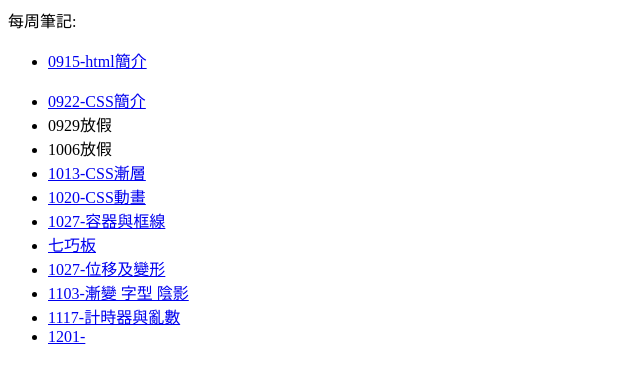
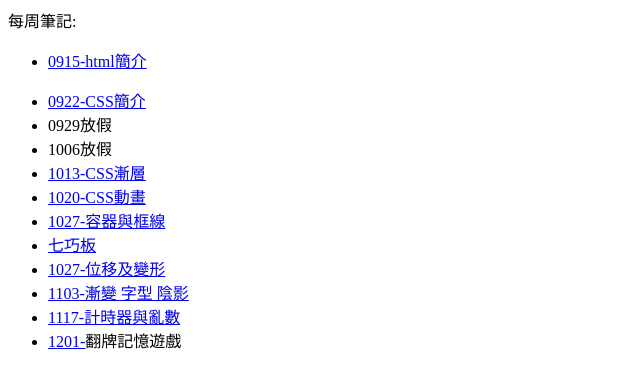
Before and after one commit to 410055-sudo/Murphy, a plain HTML site: page index.html in a window 1280 px wide. Shown: the whole page, without its empty margins (0-640 px from the left). Drawn offline with Linux system fonts and the light colour scheme.

Commit message:
新增翻牌記憶遊戲

```diff
--- a/index.html
+++ b/index.html
@@ -15,7 +15,7 @@
     <li><a href="1027.html">1027-位移及變形</a></li>
     <li><a href="1103.html">1103-漸變 字型 陰影</a></li>
     <li><a href="1117.html">1117-計時器與亂數</a></li>
-    <li><a href="1201.html">1201-</a></li>
+    <li><a href="1201.html">1201-</a>翻牌記憶遊戲</li>
 </ul> </p>
 </body>
 </html>
```
